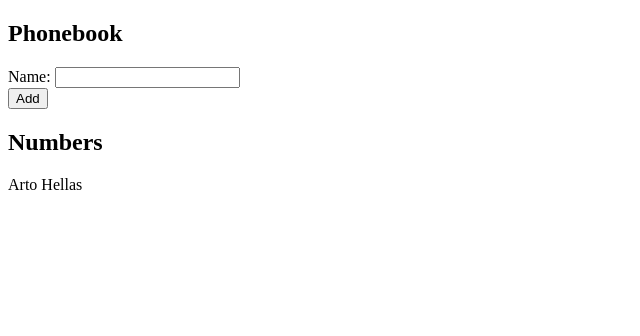
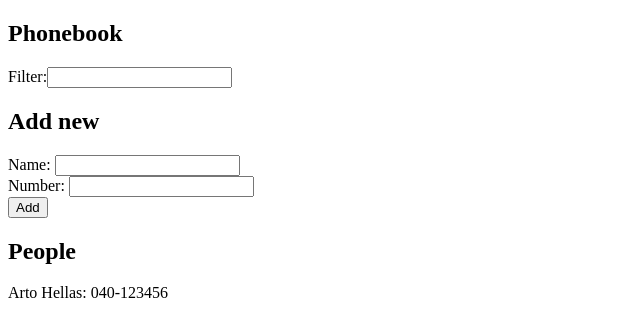
Before and after one commit to astoaks05/fullstackopen, a React (Vite) app in the folder part2/phonebook/: page / in a window 1280 px wide. Shown: the top 336 px of the page, without its empty margins (0-640 px from the left). Built offline with nearby package versions, Linux system fonts and the light colour scheme.

Commit message:
Add filter functionality and extract functionality into separate components: Filter, AddNew, and DisplayPeople

```diff
--- a/part2/phonebook/src/App.jsx
+++ b/part2/phonebook/src/App.jsx
@@ -1,16 +1,27 @@
+import AddNew from './components/AddNew';
+import DisplayPeople from './components/DisplayPeople';
+import Filter from './components/Filter';
 import {useState} from 'react';
+
 
 const App = () => {
   const [persons, setPersons] = useState([
-    {
-      name: "Arto Hellas",
-      id: 0,
-    }
+    { name: 'Arto Hellas', number: '040-123456', id: 1,},
   ]);
   const [newName, setNewName] = useState('');
+  const [newNumber, setNewNumber] = useState('');
+  const [newFilter, setNewFilter] = useState('');
+
+  const handleNewFilter = (event) => {
+    setNewFilter(event.target.value);
+  }
 
   const handleNewName = (event) => {
     setNewName(event.target.value);
+  }
+
+  const handleNewNumber = (event) => {
+    setNewNumber(event.target.value);
   }
 
   const handleNewPerson = (event) => {
@@ -26,6 +37,7 @@ const App = () => {
         persons.concat(
           {
             name: newName,
+            number: newNumber,
             id: persons.length + 1
           }
         )
@@ -36,20 +48,14 @@ const App = () => {
   return (
     <div>
       <h2>Phonebook</h2>
-      <form onSubmit = {handleNewPerson}>
-        <div>
-          Name: <input value = {newName} onChange = {handleNewName} />
-        </div>
-        <button type = "submit">Add</button>
-      </form>
-      <h2>Numbers</h2>
-      <div>
-        {persons.map(person =>
-          <p key = {person.id}>
-            {person.name}
-          </p>
-        )}
-      </div>
+      <Filter value = {newFilter} onChange = {handleNewFilter}/>
+      <AddNew
+        formSubmit = {handleNewPerson}
+        nameValue = {newName}
+        nameOnChange = {handleNewName}
+        numberValue = {newNumber}
+        numberOnChange = {handleNewNumber} />
+      <DisplayPeople persons = {persons} newFilter = {newFilter} />
     </div>
   )
 }
--- /dev/null
+++ b/part2/phonebook/src/components/AddNew.jsx
@@ -0,0 +1,18 @@
+const AddNew = ({formSubmit, nameValue, nameOnChange, numberValue, numberOnChange, persons }) => {
+    return (
+        <div>
+            <h2>Add new</h2>
+            <form onSubmit = {formSubmit}>
+                <div>
+                    Name: <input value = {nameValue} onChange = {nameOnChange} />
+                </div>
+                <div>
+                    Number: <input value = {numberValue} onChange = {numberOnChange} />
+                </div>
+                <button type = "submit">Add</button>
+            </form>
+        </div>
+    )
+}
+
+export default AddNew;
--- /dev/null
+++ b/part2/phonebook/src/components/DisplayPeople.jsx
@@ -0,0 +1,18 @@
+const DisplayPeople = ({persons, newFilter}) => {
+    return (
+        <div>
+            <h2>People</h2>
+            {persons.map(person => {
+                if (person.name.toLowerCase().includes(newFilter.toLowerCase())) {
+                    return (
+                        <p key = {person.id}>
+                            {person.name}: {person.number}
+                        </p>
+                    )
+                }
+            })}
+        </div>
+    )
+}
+
+export default DisplayPeople;
--- /dev/null
+++ b/part2/phonebook/src/components/Filter.jsx
@@ -0,0 +1,10 @@
+const Filter = ({value, onChange}) => {
+    return (
+        <div>
+            Filter:
+            <input value = {value} onChange = {onChange} />
+        </div>
+    )
+}
+
+export default Filter;
```
